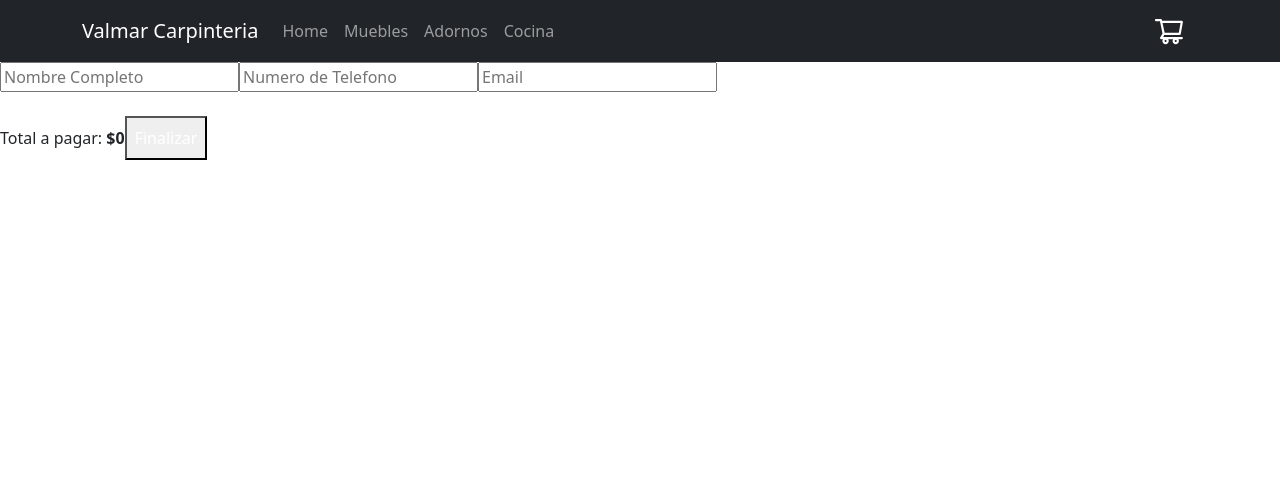
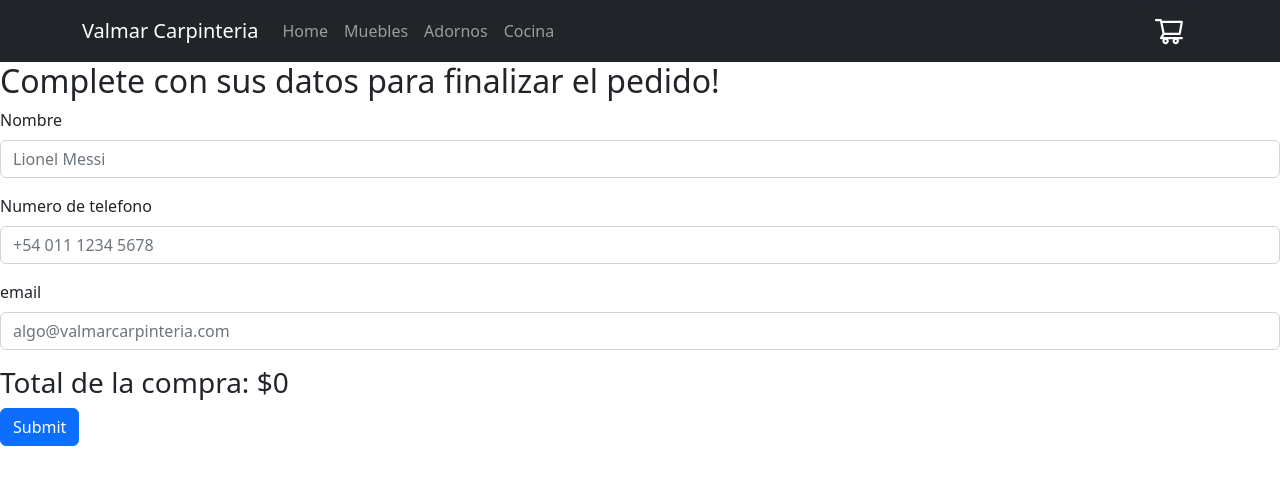
Before and after one commit to GastonGSosa/valmar_carpinteria, a React (Create React App) app: page /checkout in a window 1280 px wide. Shown: the top 484 px of the page. Built offline with nearby package versions, Linux system fonts and the light colour scheme.

Commit message:
pre entrega final, ya esta todo funcional, habria que darle un poquito de css para que quede mas lindo

```diff
--- a/src/components/CartWidget.js
+++ b/src/components/CartWidget.js
@@ -5,11 +5,13 @@ import { CartContext } from "../context/CartContext";
 
 const CartWidget = () => {
     const {productsAdded} = useContext(CartContext);
-    const count = productsAdded.length;
 
-
-
-
+    function countItems (item) {
+        let sum = 0
+        item.forEach((thing)=>(sum = sum + thing.quantityAdded))
+        return sum
+    }
+    const count = countItems(productsAdded)
 
     return (
         <Button className="btn btn-dark">
--- a/src/components/ItemDetail.js
+++ b/src/components/ItemDetail.js
@@ -12,14 +12,17 @@ import { Loading } from './Loading';
 const ItemDetail = ({item}) => {
 
   const {addItem, productsAdded} = useContext(CartContext);
-  const [itemCounter, setItemCounter] = useState(1)
+  const [itemCounter, setItemCounter] = useState(0)
   const [stock, setStock] = useState(item.stock)
   const [cartCounter, setCartCounter] = useState(0)
   const img = useGetItemImg(item.img);
 
   function handlePlus () {
-    if (item.stock > 0 && item.stock > itemCounter) {
+    if (stock > 0 && stock > itemCounter) {
       setItemCounter(itemCounter + 1)
+    }
+    else if (stock === 0 ){
+      alert("No hay mas stock!")
     }
   }
 
@@ -39,6 +42,8 @@ const ItemDetail = ({item}) => {
     } else {
       addItem(item, itemCounter);
       setCartCounter(cartCounter => cartCounter + itemCounter)
+      setStock(stock-itemCounter)
+      setItemCounter(0)
     };
   }
   const Navigate = useNavigate();
--- a/src/context/CartContext.js
+++ b/src/context/CartContext.js
@@ -5,6 +5,7 @@ export const CartContextProvider = ({children}) => {
     // Estados, funciones, hooks, etc.
     const [productsAdded, setProductsAdded] = useState([]);
     const [totalAmount, setTotalAmount] = useState(0);
+    const [totalQuantity, setTotalQuantity] = useState(0);
 
     useEffect(() => {
         const amount = productsAdded
@@ -12,6 +13,7 @@ export const CartContextProvider = ({children}) => {
           .reduce((partialSum, a) => partialSum + a, 0);
         setTotalAmount(amount);
       }, [productsAdded]);
+
 
 
     function addItem(item, quantity) {
--- a/src/views/checkout.js
+++ b/src/views/checkout.js
@@ -2,6 +2,7 @@ import { useContext, useEffect, useState } from "react";
 import { useNavigate } from "react-router-dom";
 import { Layout } from "../components/Layout";
 import { CartContext } from "../context/CartContext";
+import {Button, Form, Col, Row} from "react-bootstrap";
 
 // firebase
 import {
@@ -76,37 +77,31 @@ const CheckoutView = () => {
 
   return (
     <Layout>
-      <form onSubmit={handleFinalizePurchase} className="flex flex-col w-1/2">
-        <div className="flex flex-col">
-          <input
-            className="h-8 pl-4 mb-4 rounded-md"
-            placeholder="Nombre Completo"
-            required
-          />
-          <input
-            className="h-8 pl-4 mb-4 rounded-md"
-            placeholder="Numero de Telefono"
-            type="number"
-            required
-          />
-          <input
-            className="h-8 pl-4 mb-4 rounded-md"
-            placeholder="Email"
-            type={"email"}
-            required
-          />
-        </div>
-        <span>
-          Total a pagar: <strong>${totalAmount}</strong>
-        </span>
-        <button
-          type="submit"
-          className="rounded-lg p-2 bg-gray-800 text-white disabled:opacity-50"
-          disabled={isLoading}
-        >
-          Finalizar
-        </button>
-      </form>
+        <h2>Complete con sus datos para finalizar el pedido!</h2>
+        <Form onSubmit={handleFinalizePurchase}>
+            <Row className="mb-3">
+                <Form.Group as={Col} controlId="formGridName">
+                <Form.Label>Nombre</Form.Label>
+                <Form.Control type="name" placeholder="Lionel Messi" />
+                </Form.Group>
+
+            </Row>
+
+            <Form.Group className="mb-3" controlId="formGridNumber">
+                <Form.Label>Numero de telefono</Form.Label>
+                <Form.Control type="number" placeholder="+54 011 1234 5678" />
+            </Form.Group>
+
+            <Form.Group className="mb-3" controlId="formGridEmail">
+                <Form.Label>email</Form.Label>
+                <Form.Control type={"email"} placeholder="algo@valmarcarpinteria.com" />
+            </Form.Group>
+
+            <h3>Total de la compra: ${totalAmount}</h3>
+            <Button variant="primary" type="submit" disabled={isLoading}>
+                Submit
+            </Button>
+            </Form>
     </Layout>
   );
 };
```
